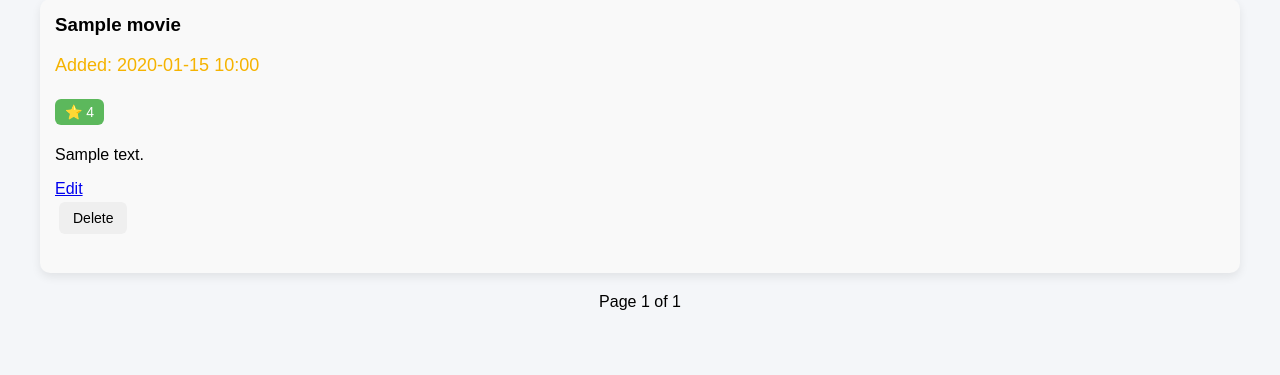
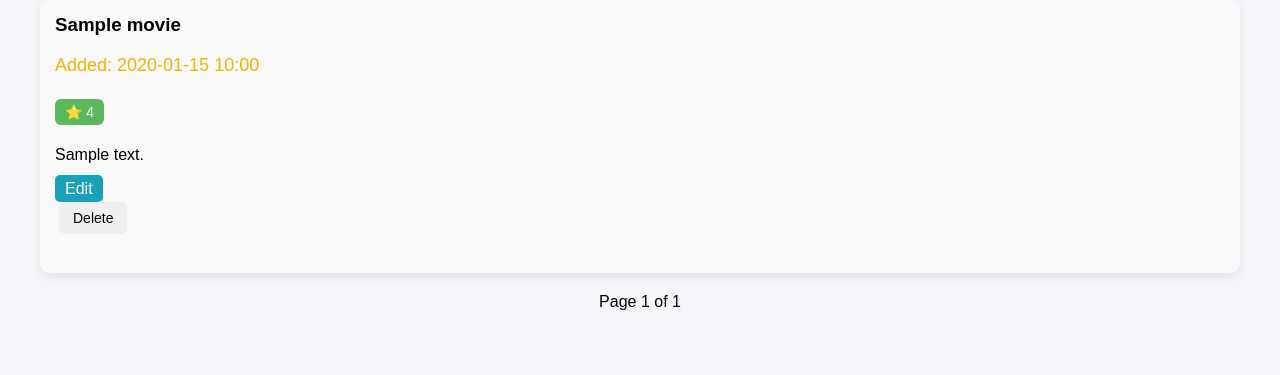
Before and after one commit to wwwatchara2707-2549/movie-review-flask, a Flask app: template templates/index.html in a window 1280 px wide. Shown: the part 425-800 px from the top of the page. Run offline with Flask 3, Linux system fonts and the light colour scheme; the template is opened without the code that fills it: most values are stand-ins (such as "Sample title", 1, 10 or a date in 2020).

Commit message:
Enhance edit button styling with hover effect

```diff
--- a/static/style.css
+++ b/static/style.css
@@ -351,3 +351,16 @@ button:hover {
     transform: translateY(-4px);
     box-shadow: 0 6px 15px rgba(0,0,0,0.1);
 }
+a[href*="edit"] {
+    padding: 5px 10px;
+    background-color: #17a2b8;
+    color: white;
+    border-radius: 5px;
+    text-decoration: none;
+    margin-right: 5px;
+    transition: background 0.2s ease;
+}
+
+a[href*="edit"]:hover {
+    background-color: #117a8b;
+}
```
